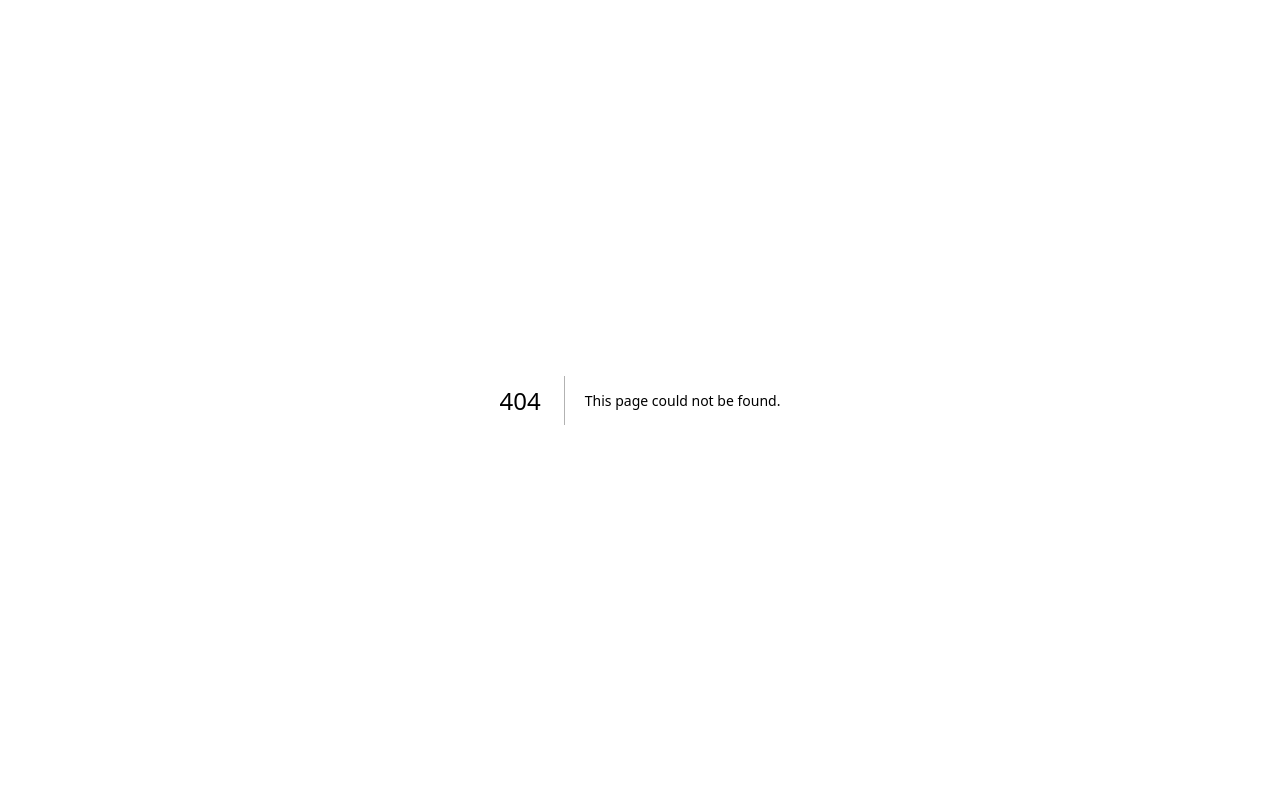
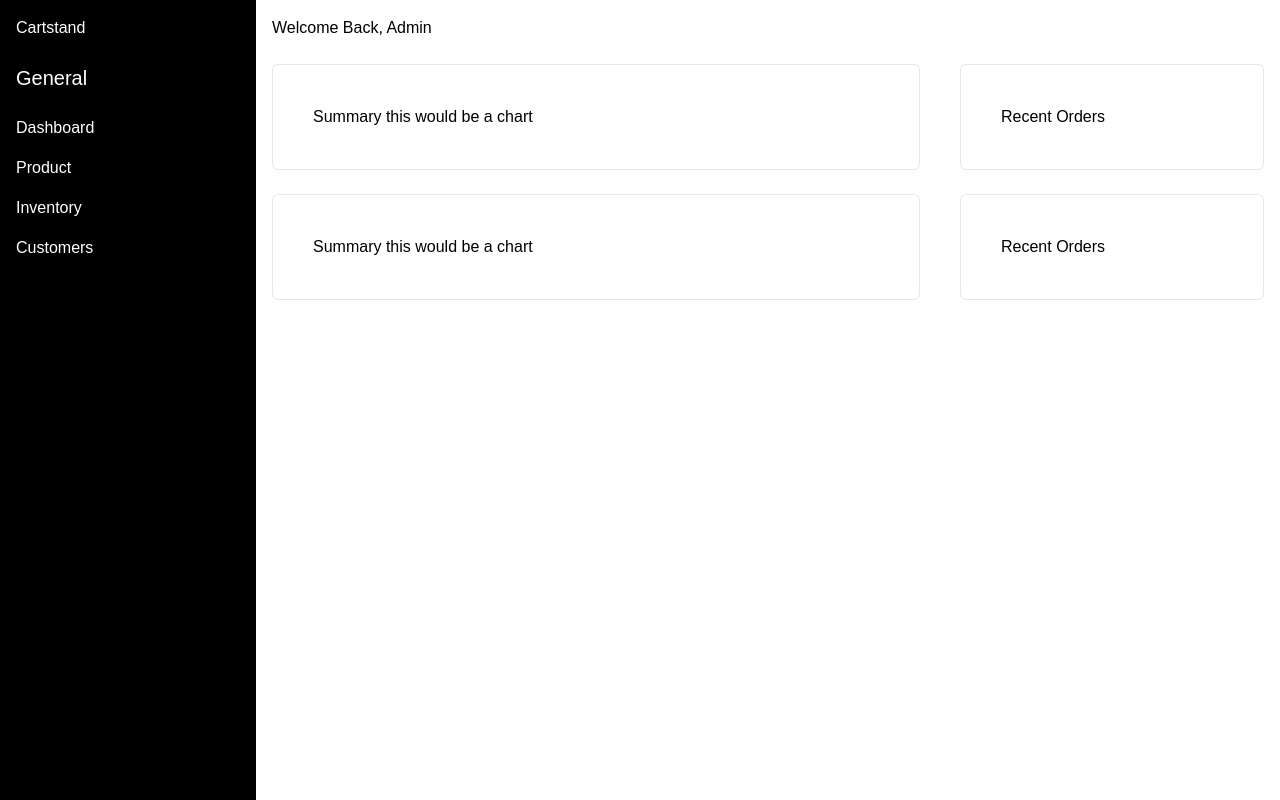
Before and after one commit to amaben2020/advanced-cart-system-zustand, a Next.js app: page /admin/dashboard in a window 1280 px wide. Before the commit this address had no page. Built offline with nearby package versions, Linux system fonts and the light colour scheme.

Commit message:
building the admin dashboard

```diff
--- /dev/null
+++ b/src/app/(pages)/admin/dashboard/page.tsx
@@ -0,0 +1,24 @@
+import AdminDashboardLayout from "../layout";
+
+const AdminDashboard = () => {
+  return (
+    <AdminDashboardLayout>
+      <div>Welcome Back, Admin</div>
+      <div className="grid grid-cols-3 my-6 gap-x-10">
+        <div className="col-span-2 p-10 border rounded-md">
+          Summary this would be a chart
+        </div>
+        <div className="col-span-1 p-10 border rounded-md">Recent Orders</div>
+      </div>
+
+      <div className="grid grid-cols-3 my-6 gap-x-10">
+        <div className="col-span-2 p-10 border rounded-md">
+          Summary this would be a chart
+        </div>
+        <div className="col-span-1 p-10 border rounded-md">Recent Orders</div>
+      </div>
+    </AdminDashboardLayout>
+  );
+};
+
+export default AdminDashboard;
--- /dev/null
+++ b/src/app/(pages)/admin/layout/index.tsx
@@ -0,0 +1,22 @@
+import { ReactNode } from "react";
+
+const AdminDashboardLayout = ({ children }: { children: ReactNode }) => {
+  return (
+    <section className="grid h-screen grid-cols-5">
+      <aside className="flex flex-col col-span-1 p-4 text-white bg-black gap-y-6">
+        <div className="flex">Cartstand</div>
+
+        <h3 className="text-white">General</h3>
+        <ul className="flex flex-col gap-y-4">
+          <li className="flex "> Dashboard </li>
+          <li className="flex "> Product </li>
+          <li className="flex "> Inventory </li>
+          <li className="flex "> Customers </li>
+        </ul>
+      </aside>
+      <div className="col-span-4 p-4 ">{children}</div>
+    </section>
+  );
+};
+
+export default AdminDashboardLayout;
--- a/src/app/(pages)/auth/(pages)/register/page.tsx
+++ b/src/app/(pages)/auth/(pages)/register/page.tsx
@@ -43,6 +43,7 @@ const Register = async () => {
       if (data?.user?.firstName.length > 0 && data?.user?.email.length > 0) {
         redirect("/auth/login");
       }
+      console.log(data?.message);
     }
   };
   return (
--- a/src/middleware.ts
+++ b/src/middleware.ts
@@ -4,6 +4,7 @@ import { NextRequest, NextResponse } from "next/server";
 export const middleware = async (req: NextRequest) => {
   try {
     const token: any = await getToken({ req });
+    console.log(token);
 
     const pathname = req.nextUrl.pathname;
 
@@ -17,6 +18,7 @@ export const middleware = async (req: NextRequest) => {
     ];
 
     const redirectBasedOnRole = (role: "user" | "admin") => {
+      console.log("ROLE", role);
       switch (role) {
         case "user":
           return NextResponse.redirect(new URL("/", req.url));
@@ -28,11 +30,6 @@ export const middleware = async (req: NextRequest) => {
           return NextResponse.redirect(new URL("/auth/login", req.url));
       }
     };
-
-    // if no token, always redirect users to login
-    if (userRole === undefined) {
-      return NextResponse.redirect(new URL("/auth/login", req.url));
-    }
 
     // authenticated users should never view this route regardless of role
     if (!!token && authenticatedRoutes.includes(pathname) && userRole) {
@@ -64,7 +61,8 @@ export const config = {
   matcher: [
     "/",
     "/admin/:path*",
-    "/api/admin/:function*",
+    "/admin/dashboard",
+    // "/api/admin/:function*",
     "/auth/login",
     "/auth/register",
   ],
```
